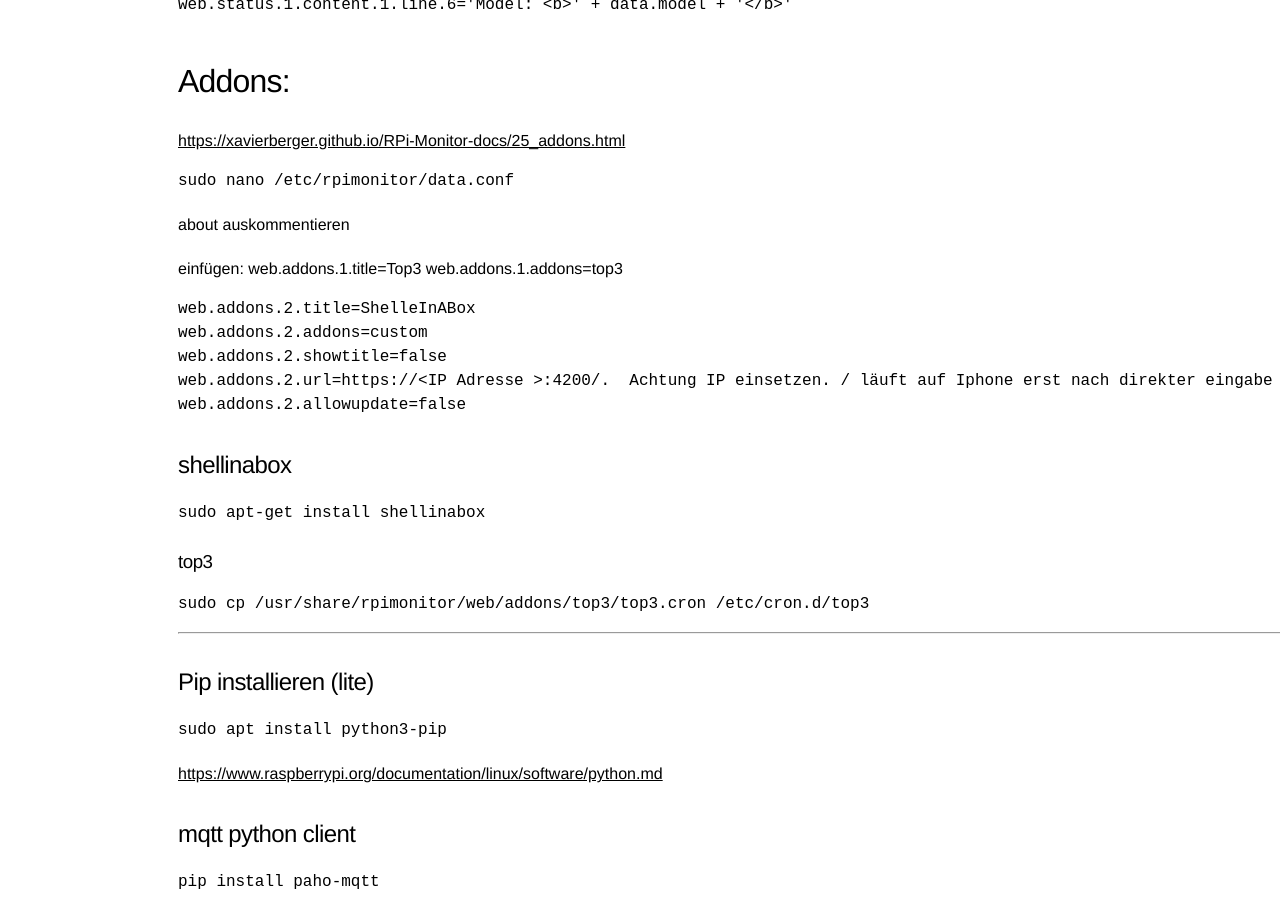
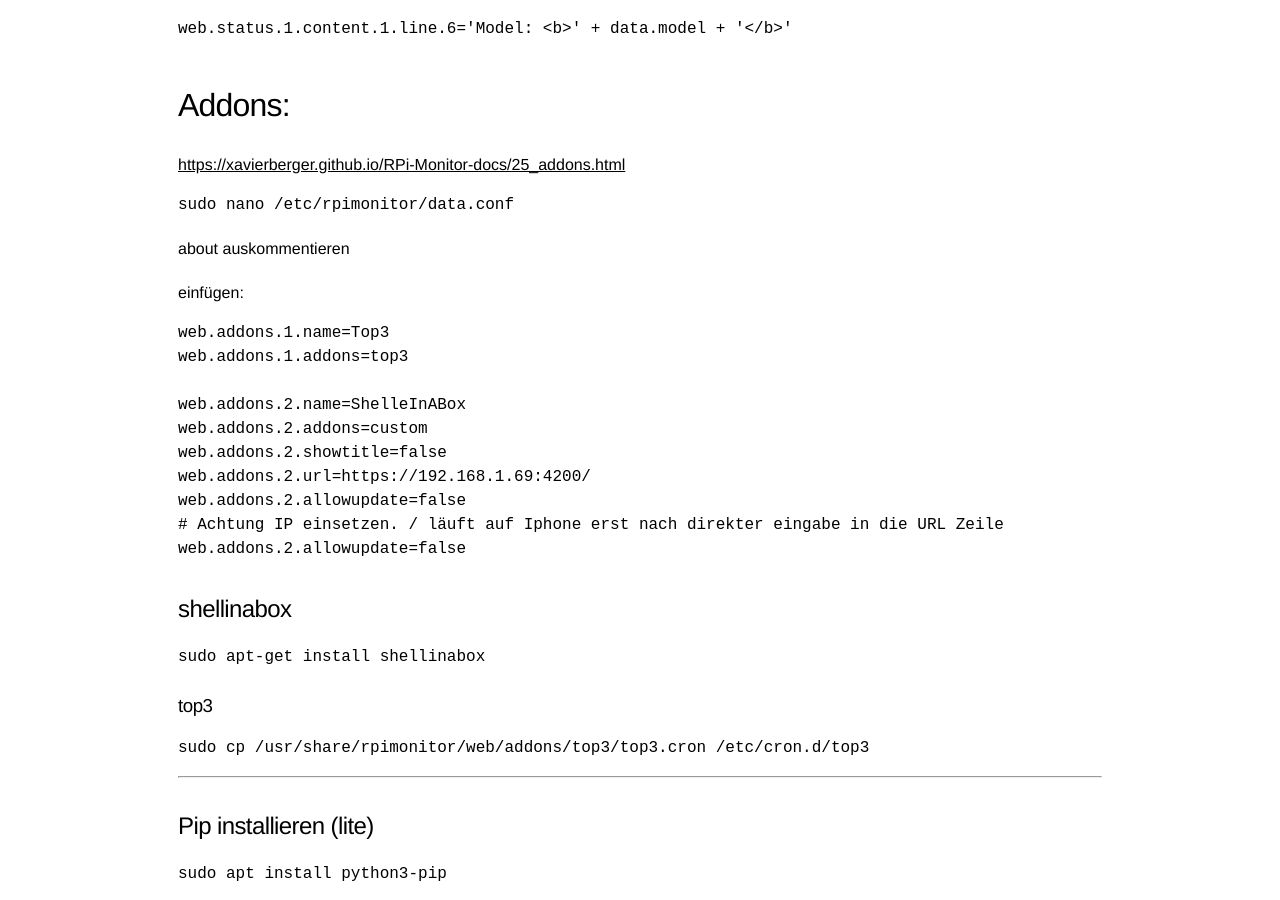
Before and after one commit to Wingertsau/ct.github.io, a Jekyll site: the page built from raspi.md, in a window 1280 px wide and 900 px high, scrolled down 1583 px. Built offline with Jekyll 4.4.1, drawn with Linux system fonts in a browser that asks for light colours; our own code applies the rules of GitHub Pages for plain Markdown files.

Commit message:
Update raspi.md

```diff
--- a/raspi.md
+++ b/raspi.md
@@ -81,13 +81,18 @@ add
 about auskommentieren
 
 einfügen:
-    web.addons.1.title=Top3
+
+
+
+    web.addons.1.name=Top3
     web.addons.1.addons=top3
 
-    web.addons.2.title=ShelleInABox
+    web.addons.2.name=ShelleInABox
     web.addons.2.addons=custom
     web.addons.2.showtitle=false
-    web.addons.2.url=https://<IP Adresse >:4200/.  Achtung IP einsetzen. / läuft auf Iphone erst nach direkter eingabe in die URL Zeile
+    web.addons.2.url=https://192.168.1.69:4200/
+    web.addons.2.allowupdate=false
+    # Achtung IP einsetzen. / läuft auf Iphone erst nach direkter eingabe in die URL Zeile
     web.addons.2.allowupdate=false
 
 ## shellinabox
```
